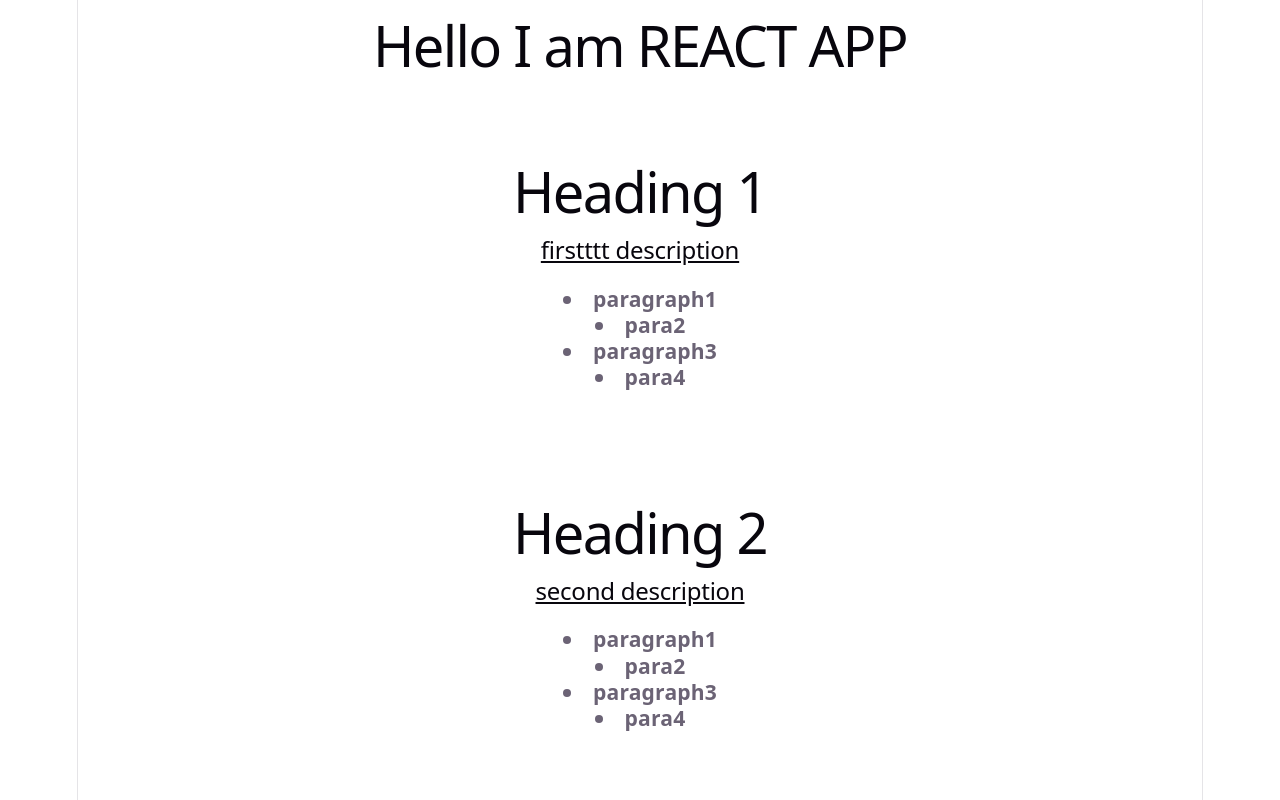
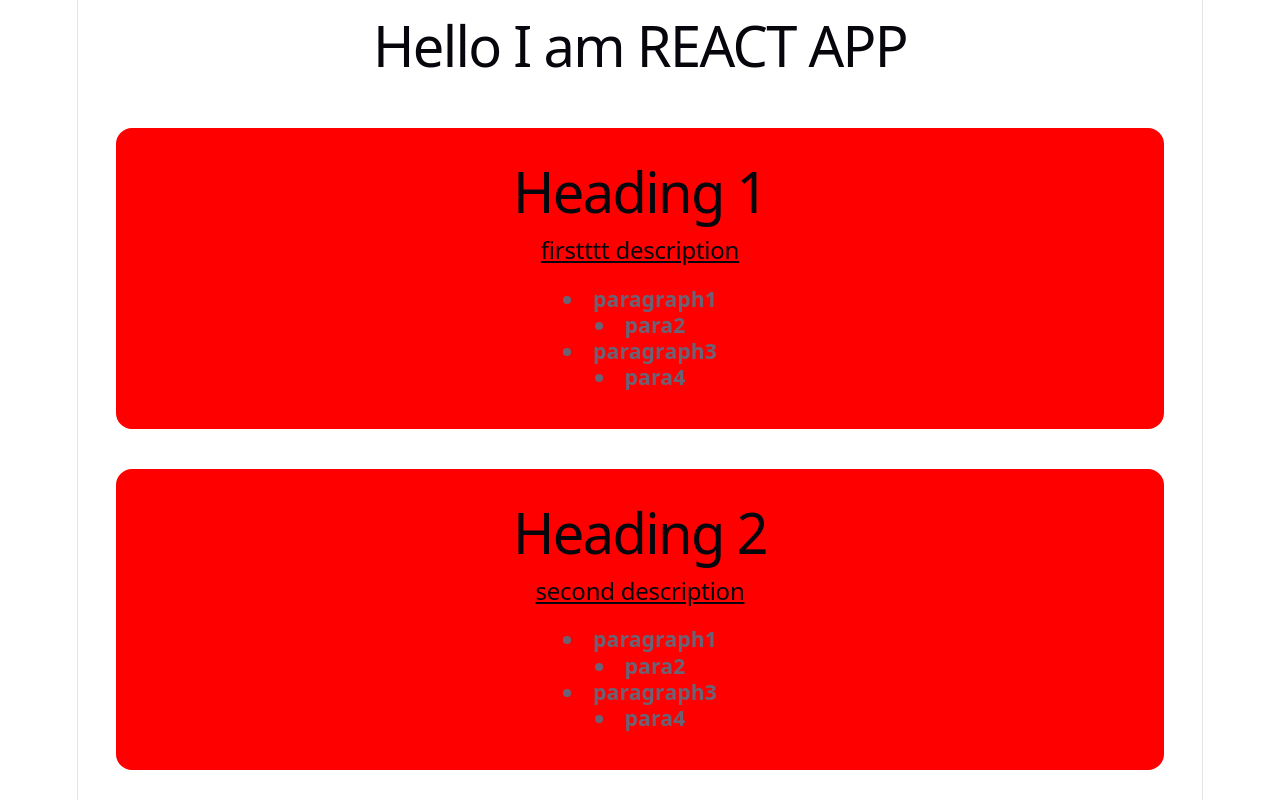
Before and after one commit to pritjon2002-beep/React, a React (Vite) app in the folder React1/: page / in a window 1280 px wide. Shown: the top 800 px of the page. Built offline with nearby package versions, Linux system fonts and the light colour scheme.

Commit message:
dynamic component styling

```diff
--- a/React1/src/Product.jsx
+++ b/React1/src/Product.jsx
@@ -1,8 +1,9 @@
 import "./Product.css";
 
 function Product({title = "Heading" , description , lists}) {
+    let styles = {backgroundColor : description.length > 18 ? "red" : null }
   return (
-    <div className="Product">
+    <div className="Product" style={styles}>
       <h1>{title}</h1>
       {description.length > 18 ? <h2> <u>{description}</u> </h2> : <h2> {description} </h2> }
       <h3>{lists.map((para) => <li>{para}</li>)}</h3>
```
